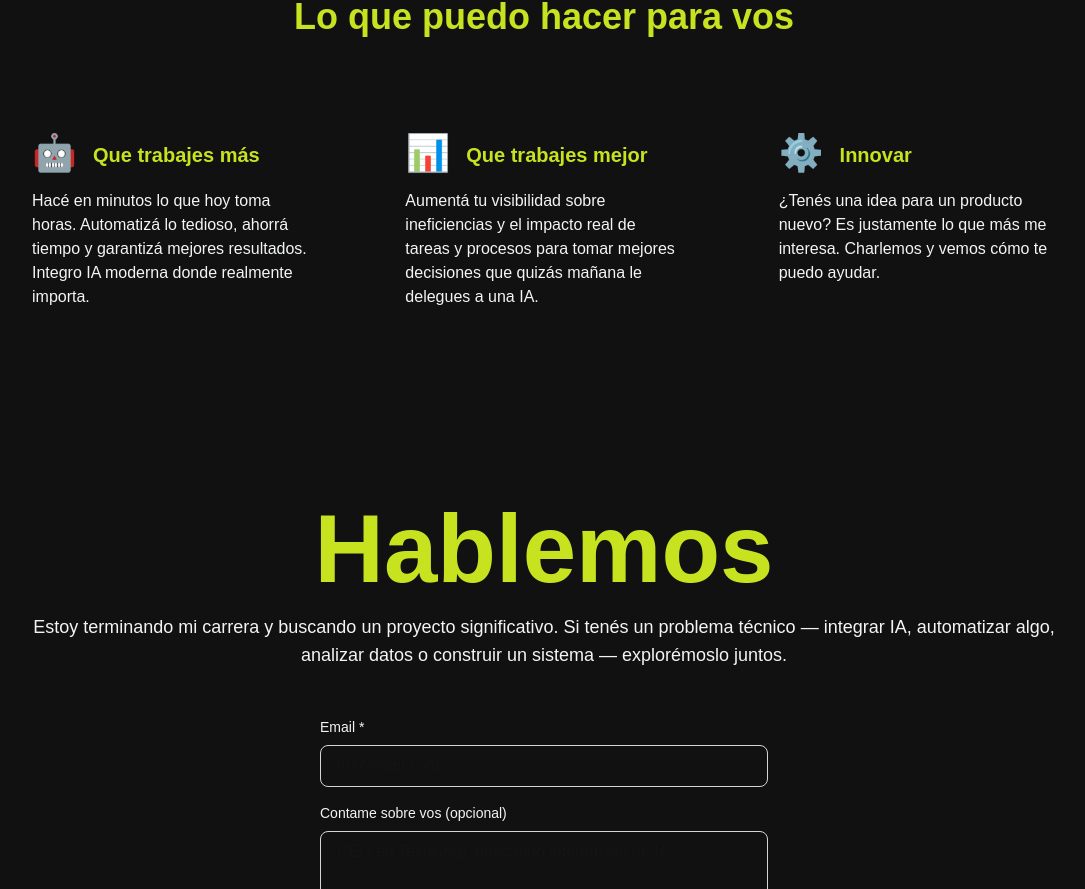
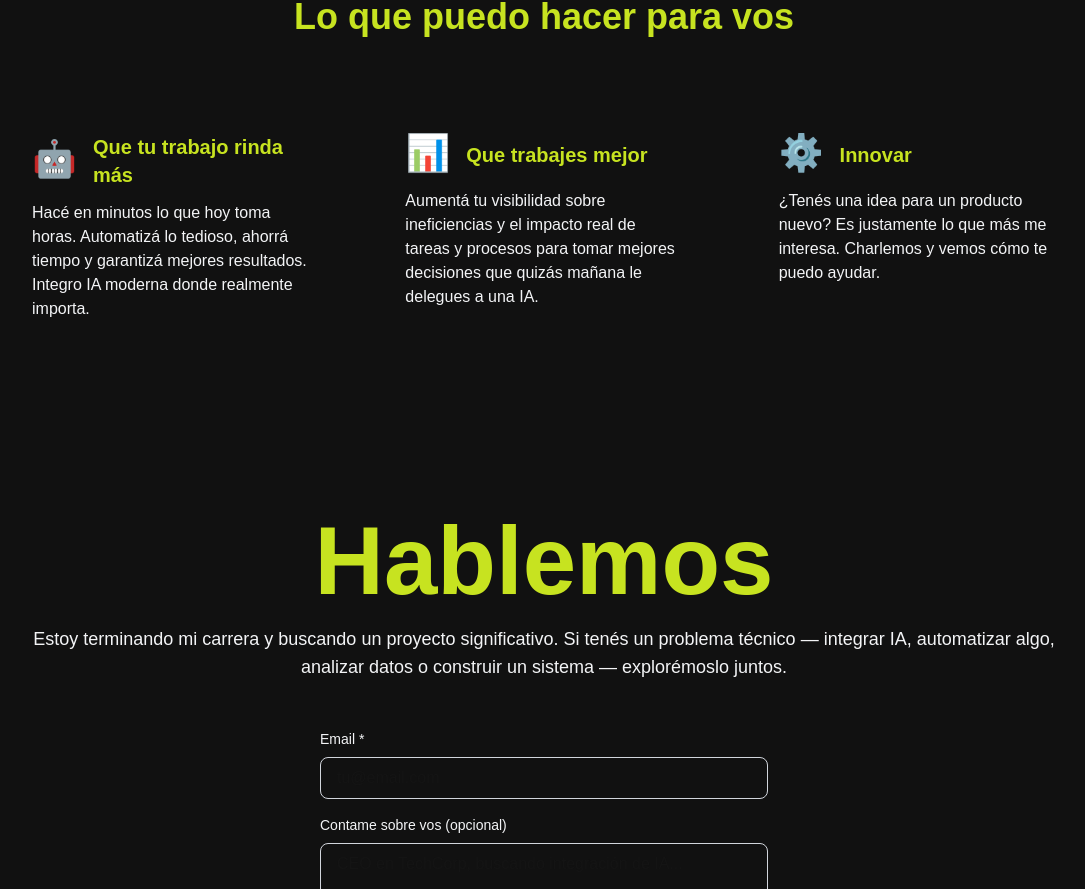
Before and after one commit to Valentin-Vi/tesis-landing, a Next.js app: page / in a window 1280 px wide. Shown: the part 2131-3020 px from the top of the page, without its empty margins (96-1181 px from the left). Built offline with nearby package versions, Linux system fonts and the light colour scheme.

Commit message:
Ch-ch-changes!

```diff
--- a/app/i18n/translations.ts
+++ b/app/i18n/translations.ts
@@ -63,7 +63,7 @@ export const translations = {
     // What I Can Do
     whatICanDo: 'Lo que puedo hacer para vos',
 
-    bringAiTitle: 'Que trabajes más',
+    bringAiTitle: 'Que tu trabajo rinda más',
     bringAiDesc:
       'Hacé en minutos lo que hoy toma horas. Automatizá lo tedioso, ahorrá tiempo y garantizá mejores resultados. Integro IA moderna donde realmente importa.',
 
```
